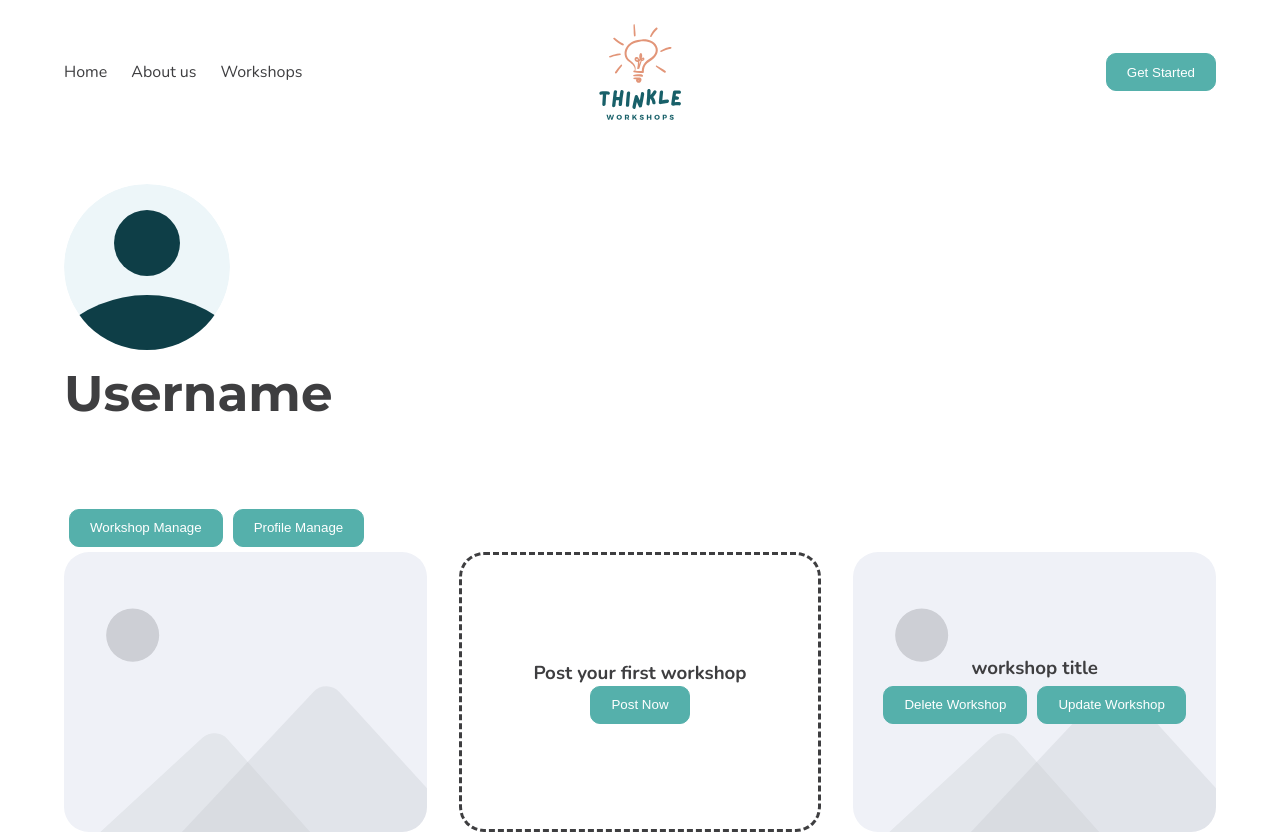
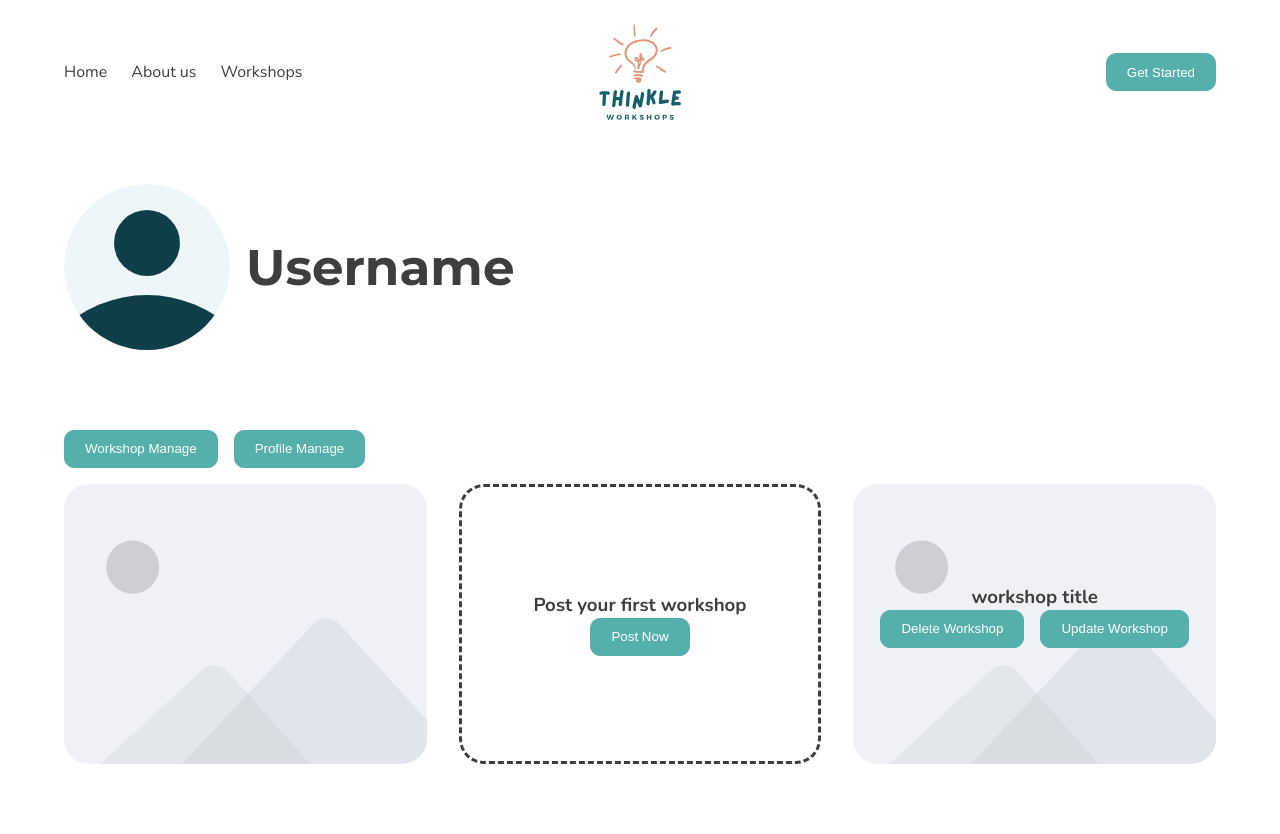
Before and after one commit to SheCodesAus/she-codes-group-project-frontend-fullstack-pancake, a React (Create React App) app: page /user-profile in a window 1280 px wide. Shown: the top 834 px of the page. Built offline with nearby package versions, Linux system fonts and the light colour scheme.

Commit message:
Update index.css

```diff
--- a/src/components/modules/Profile/index.css
+++ b/src/components/modules/Profile/index.css
@@ -50,12 +50,13 @@ border-radius: 50%;
 .button-group{
     display: flex;
     flex-direction: row;
-    gap: "1rem";
+    gap: 1rem;
+    margin-bottom: 1rem;;
 }
 
-.button-group > button {
+/* .button-group > button {
     margin:5px;
-}
+} */
 .buttons-active{
     z-index: 999;
 }
@@ -67,3 +68,9 @@ border-radius: 50%;
 .not-show {
     display: none;
 }
+
+#user-banner{
+    display: flex;
+    align-items: center;
+    gap: 1rem;
+}
```
